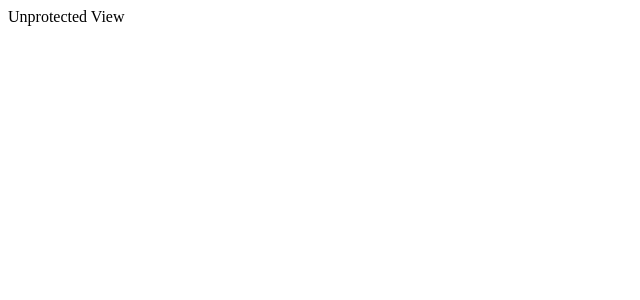
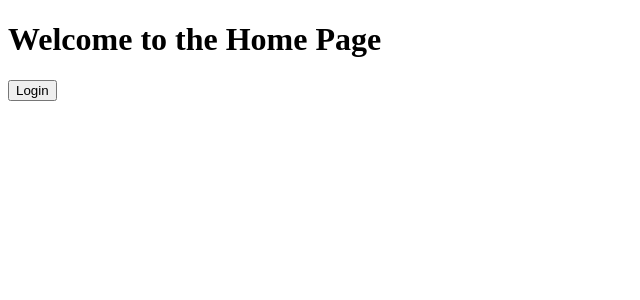
Before and after one commit to IslandTeki18/mern-auth-client, a React (Vite) app: page / in a window 1280 px wide. Shown: the top 300 px of the page, without its empty margins (0-640 px from the left). Built offline with nearby package versions, Linux system fonts and the light colour scheme.

Commit message:
feat: Update navigation routes and add Dashboard feature

```diff
--- a/src/features/Authentication/hooks/useSignIn.ts
+++ b/src/features/Authentication/hooks/useSignIn.ts
@@ -16,7 +16,7 @@ export const useSignIn = () => {
       localStorage.setItem("userInfo", JSON.stringify(response));
       if (response) {
         dispatch({ type: "LOGIN", payload: response });
-        navigate("/");
+        navigate("/dashboard");
       }
     } catch (error) {
       console.log(error);
--- a/src/features/Authentication/hooks/useSignup.ts
+++ b/src/features/Authentication/hooks/useSignup.ts
@@ -17,7 +17,7 @@ export const useSignUp = () => {
       localStorage.setItem("userInfo", JSON.stringify(response));
       if (response) {
         dispatch({ type: "LOGIN", payload: response });
-        navigate("/");
+        navigate("/dashboard");
       }
     } catch (error) {
       console.log(error);
--- /dev/null
+++ b/src/features/Dashboard/index.ts
@@ -0,0 +1 @@
+export * from "./routes";
--- /dev/null
+++ b/src/features/Dashboard/routes/DashboardPage.tsx
@@ -0,0 +1,12 @@
+import * as React from 'react'
+
+
+export const DashboardPage = () => {
+    return (
+        <div className="flex flex-col w-full" >
+            <div className="flex justify-center items-center h-96">
+                <h1 className="text-3xl font-bold">Welcome to the Dashboard Page</h1>
+            </div>
+        </div >
+    )
+}
--- /dev/null
+++ b/src/features/Dashboard/routes/index.ts
@@ -0,0 +1 @@
+export * from "./DashboardPage"
--- a/src/features/Home/routes/HomePage.tsx
+++ b/src/features/Home/routes/HomePage.tsx
@@ -1,7 +1,19 @@
-import * as React from 'react'
+import * as React from 'react';
+import { useNavigate } from 'react-router-dom';
 
 export const HomePage = () => {
+  const navigate = useNavigate();
+
   return (
-    <div className="text-6xl text-center">Unprotected View</div>
+    <div className="flex flex-col w-full">
+      <div className="flex justify-center items-center h-96">
+        <h1 className="text-3xl font-bold">Welcome to the Home Page</h1>
+      </div>
+      <div className="flex justify-center">
+        <button className="btn btn-primary w-3/12" onClick={() => {
+          navigate('/login')
+        }}>Login</button>
+      </div>
+    </div>
   )
 }
--- a/src/features/index.ts
+++ b/src/features/index.ts
@@ -1,2 +1,3 @@
 export * from "./Authentication";
 export * from "./Home";
+export * from "./Dashboard";
--- a/src/routes/main.tsx
+++ b/src/routes/main.tsx
@@ -1,7 +1,7 @@
 import * as React from "react";
-import { LoginPage, RegisterPage, HomePage } from "~src/features";
+import { LoginPage, RegisterPage, HomePage, DashboardPage } from "~src/features";
 import { Navbar } from "~src/components";
-import { Outlet } from "react-router-dom";
+import { Outlet, Navigate } from "react-router-dom";
 import { useAuthContext } from "~src/hooks/useAuthContext";
 
 function AuthenticationLayout() {
@@ -9,26 +9,30 @@ function AuthenticationLayout() {
     return (
         <>
             {userInfo && <Navbar />}
-            <Outlet />
+            {userInfo ? (<Outlet />) : (<Navigate to="/" replace={true} />)}
         </>
     )
 }
 
 export const mainRoutes = [
     {
+        path: "/",
+        element: <HomePage />,
+    },
+    {
+        path: "/login",
+        element: <LoginPage />,
+    },
+    {
+        path: "/register",
+        element: <RegisterPage />,
+    },
+    {
         element: <AuthenticationLayout />,
         children: [
             {
-                path: "/",
-                element: <HomePage />,
-            },
-            {
-                path: "login",
-                element: <LoginPage />,
-            },
-            {
-                path: "register",
-                element: <RegisterPage />,
+                path: "dashboard",
+                element: <DashboardPage />,
             },
         ]
     },
```
